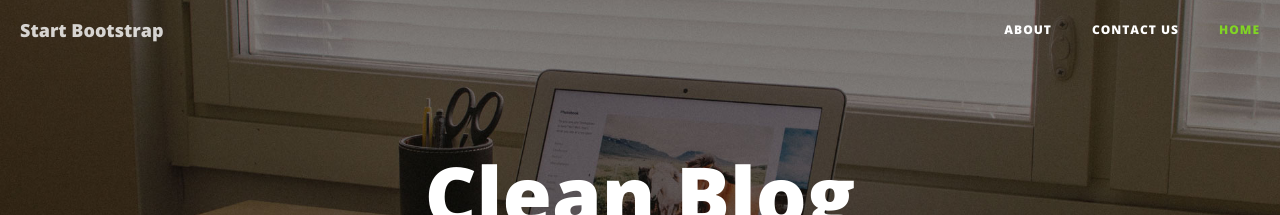
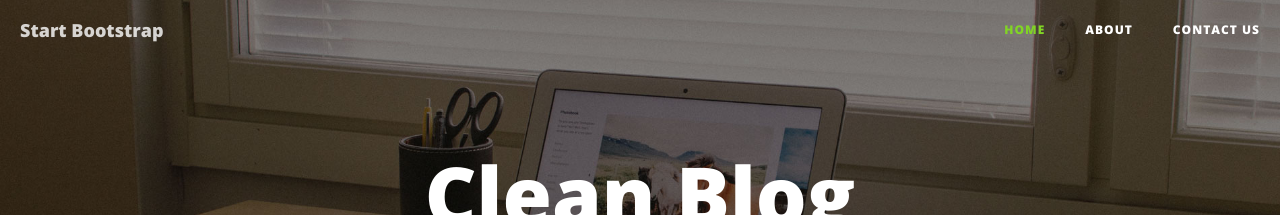
Before and after one commit to Fatymaah/jekyll-blog, a Jekyll site: the page built from index.html, in a window 1280 px wide. Shown: the top 215 px of the page. Built offline with Jekyll 4.4.1, drawn with Linux system fonts in a browser that asks for light colours; nearby versions of some CDN libraries; Markdown is read by kramdown in place of the engine named in the settings.

Commit message:
navigation sort

```diff
--- a/_includes/nav.html
+++ b/_includes/nav.html
@@ -15,7 +15,7 @@
             <!-- Collect the nav links, forms, and other content for toggling -->
             <div class="collapse navbar-collapse" id="bs-example-navbar-collapse-1">
                 <ul class="nav navbar-nav navbar-right">
-                    {%  assign pages_list = site.pages %}
+                    {%  assign pages_list = {site.pages | sort: 'order'} %}
                     {%  assign group = 'navigation' %}
                     {% include pages_list %}
                 </ul>
--- a/about.html
+++ b/about.html
@@ -2,6 +2,7 @@
 layout: default
 title: "About"
 group: "navigation"
+order: 2
 ---
 
     <!-- Main Content -->
--- a/contact.html
+++ b/contact.html
@@ -2,6 +2,7 @@
 layout: default
 title: "Contact Us"
 group: "navigation"
+order: 3
 ---
 
     <!-- Main Content -->
--- a/index.html
+++ b/index.html
@@ -2,6 +2,7 @@
 layout: default
 title: "Home"
 group: "navigation"
+order: 1
 ---
     <!-- Main Content -->
     <div class="container">
```
